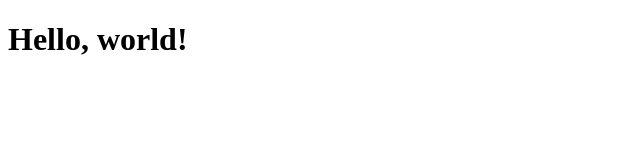
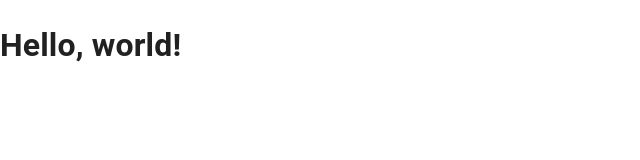
Before and after one commit to alban-care/react-weather-app, a React (Vite) app: page / in a window 1280 px wide. Shown: the top 160 px of the page, without its empty margins (0-640 px from the left). Built offline with nearby package versions, Linux system fonts and the light colour scheme.

Commit message:
install material-ui and its dependencies

```diff
--- a/package.json
+++ b/package.json
@@ -34,6 +34,9 @@
     "preview": "vite preview"
   },
   "dependencies": {
+    "@emotion/react": "^11.11.0",
+    "@emotion/styled": "^11.11.0",
+    "@mui/material": "^5.13.3",
     "react": "^18.2.0",
     "react-dom": "^18.2.0"
   },
--- a/src/index.tsx
+++ b/src/index.tsx
@@ -1,11 +1,18 @@
-import React from 'react'
-import ReactDOM from 'react-dom/client'
-import App from './components/App.tsx'
+import React from "react";
+import ReactDOM from "react-dom/client";
+import CssBaseline from "@mui/material/CssBaseline";
+import { ThemeProvider } from "@mui/material/styles";
+import App from "./components/App.tsx";
+import theme from "./theme.ts";
 
-const root= document.getElementById('root')
+const root = document.getElementById("root");
 
 ReactDOM.createRoot(root as HTMLElement).render(
   <React.StrictMode>
-    <App />
-  </React.StrictMode>,
-)
+    <ThemeProvider theme={theme}>
+      <CssBaseline />
+      <App />
+    </ThemeProvider>
+    <CssBaseline />
+  </React.StrictMode>
+);
--- /dev/null
+++ b/src/theme.ts
@@ -0,0 +1,8 @@
+import { createTheme } from '@mui/material/styles';
+
+
+const theme = createTheme({
+    palette: {},
+});
+
+export default theme;
```
Also changed, not shown: 1 other file (tests, documents, lock files or other folders).
